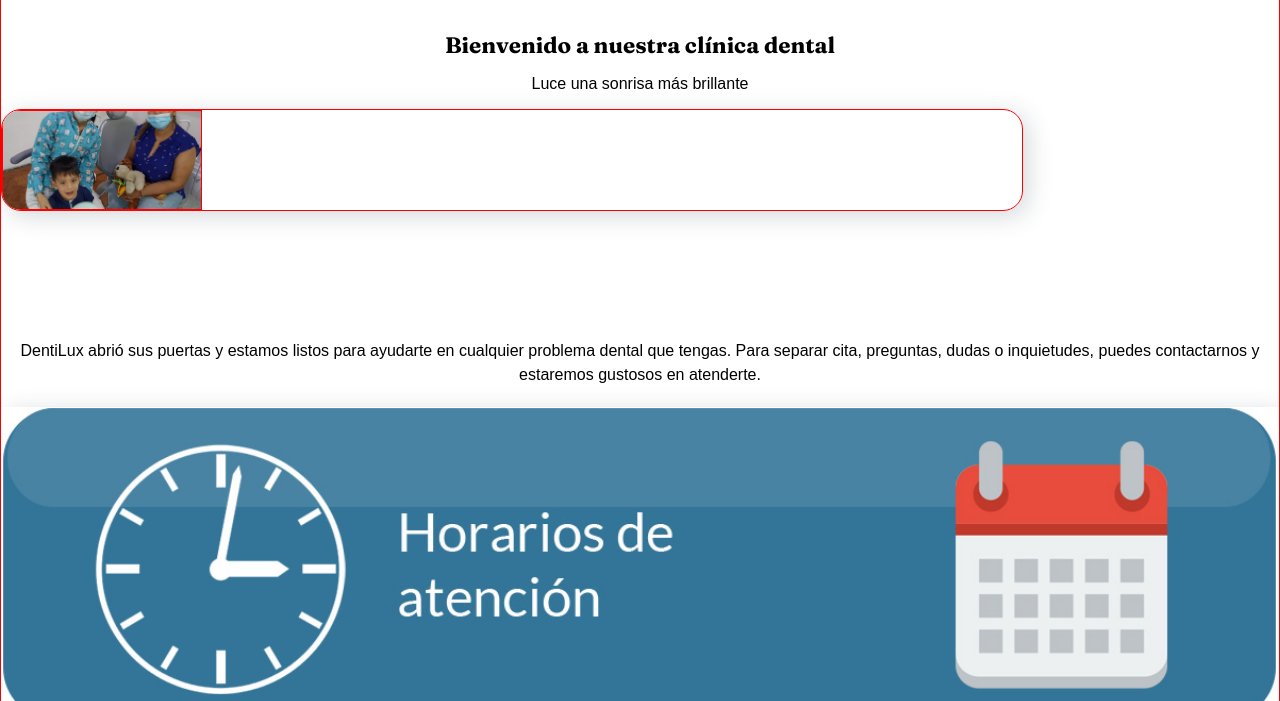
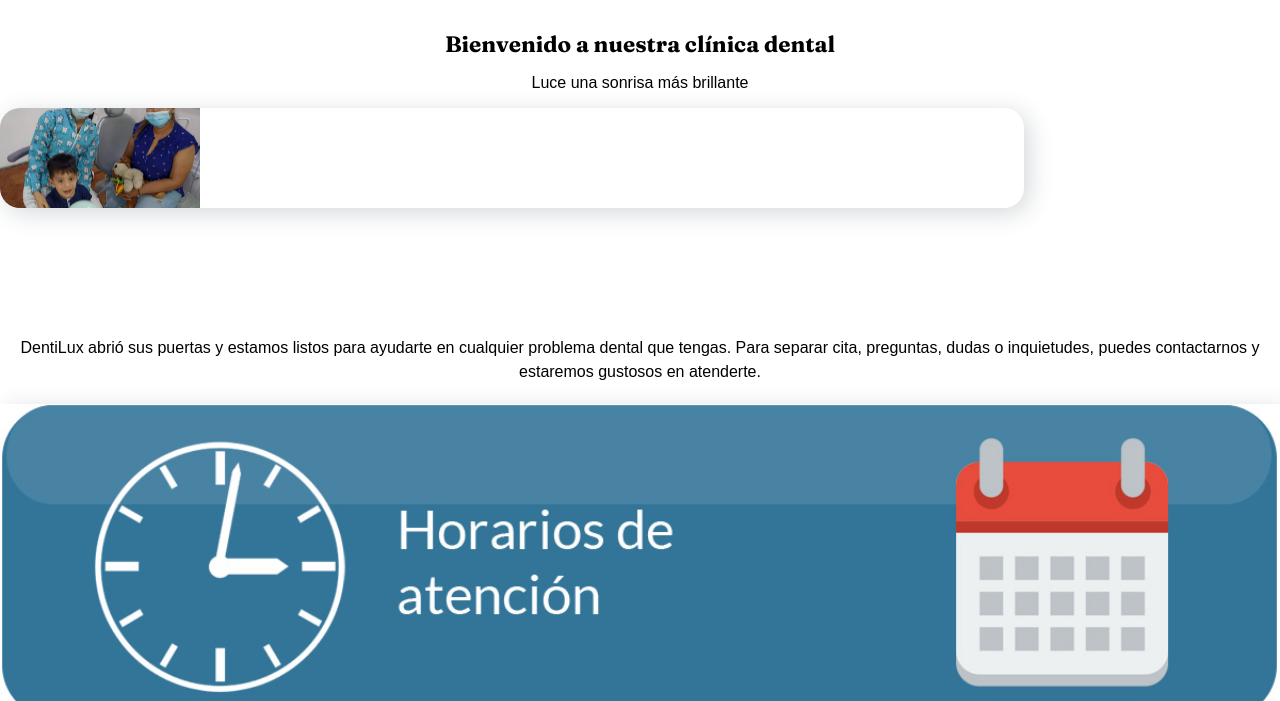
Before and after one commit to marinoveliz/dentilux, a plain HTML site: page index.html in a window 1280 px wide. Shown: the part 99-800 px from the top of the page. Drawn offline with Linux system fonts and the light colour scheme.

Commit message:
limpiando estilos

```diff
--- a/style.css
+++ b/style.css
@@ -43,7 +43,6 @@ a {
   display: flex;
   flex-direction: column;
   align-items: center;
-  border: thin solid red;
 }
 
 /* *****************HEADER************************ */
@@ -214,7 +213,6 @@ hr {
 
 /* **************Hero-Images**************** */
 .carousel-wrapper {
-  border: thin solid red;
   width: 80%;
   display: flex;
   justify-content: center;
@@ -245,7 +243,6 @@ hr {
   height: 100px;
   background-size: cover;
   background-position: center;
-  border: solid red thin;
 }
 
 .carousel:hover {
@@ -600,7 +597,6 @@ hr {
 
 .datos-contacto {
   width: 100%;
-  border: solid thin red;
 }
 
 .direccion,
@@ -641,7 +637,6 @@ hr {
   width: 100%;
   height: auto;
   margin-top: 10%;
-  border: thin solid red;
 
 }
 
```
